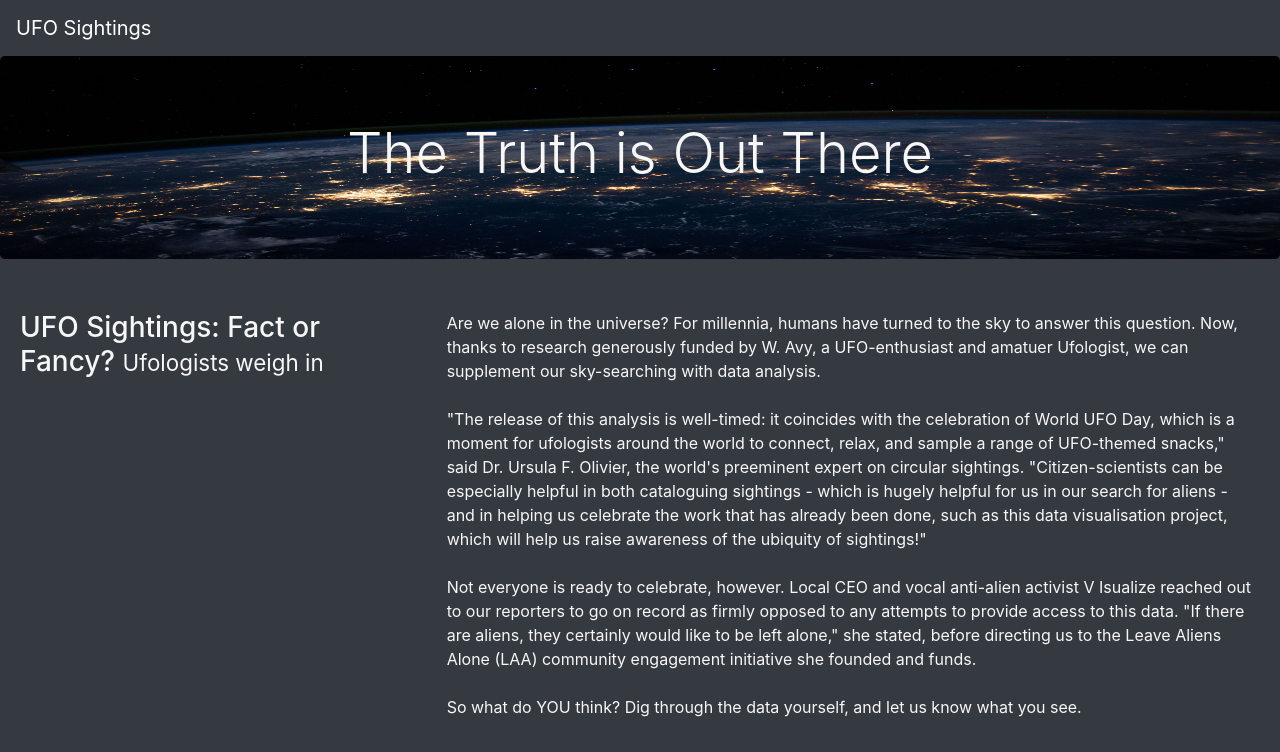
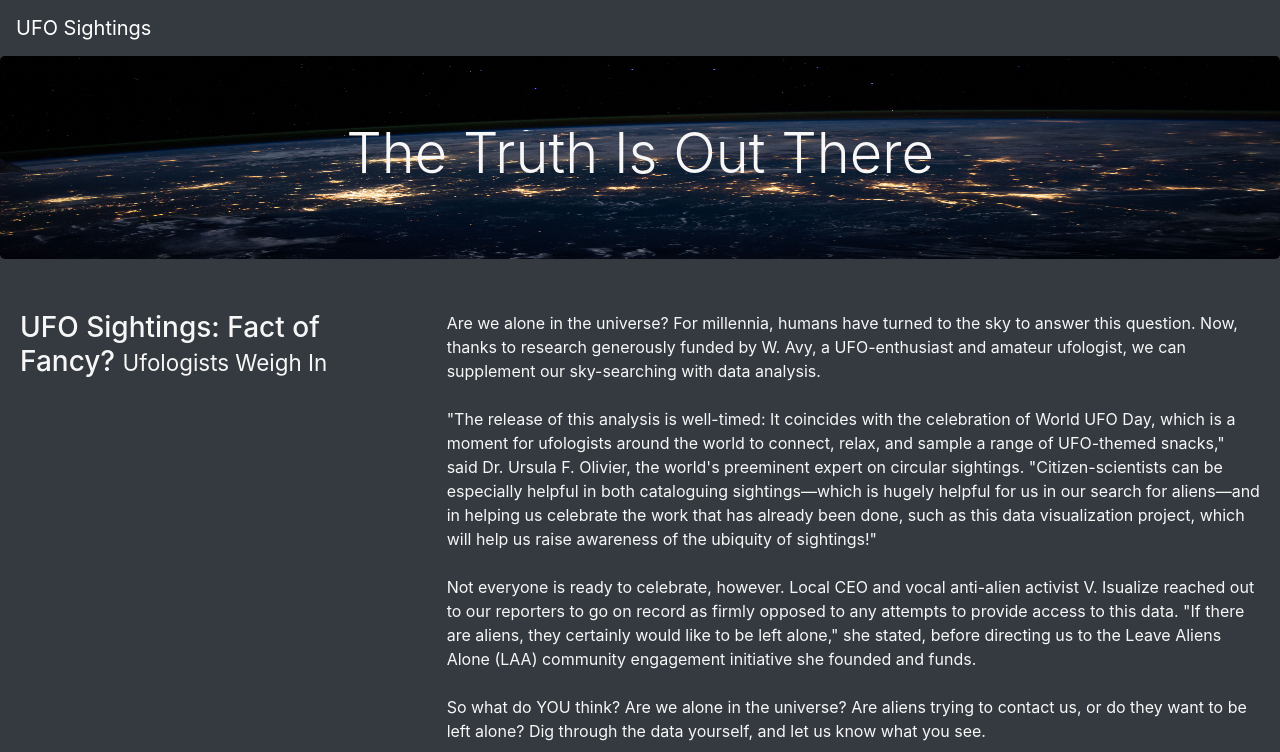
Before and after one commit to Al-Huneidi/UFOs, a plain HTML site: page index.html in a window 1280 px wide. Shown: the top 752 px of the page. Drawn offline with nearby package versions, Linux system fonts and the light colour scheme.

Commit message:
Upload updated index.html
Final index.html file

```diff
--- a/index.html
+++ b/index.html
@@ -1,66 +1,51 @@
 <!DOCTYPE html>
 <html lang="en">
 <head>
-    <meta charset="UTF-8" />
-    <meta name="viewport" content="width=device-width, initial-scale=1.0" />
-    <meta http-equiv="X-UA-Compatible" content="ie=edge" />
+    <meta charset="UTF-8">
+    <meta name="viewport" content="width=device-width, initial-scale=1.0">
     <title>UFO Finder</title>
     <link
       rel="stylesheet"
       href="https://maxcdn.bootstrapcdn.com/bootstrap/4.0.0/css/bootstrap.min.css"
       integrity="sha384-Gn5384xqQ1aoWXA+058RXPxPg6fy4IWvTNh0E263XmFcJlSAwiGgFAW/dAiS6JXm"
-      crossorigin="anonymous"
-    />
-    <link rel="stylesheet" href="static/css/style.css" />
+      crossorigin="anonymous"/>
+    <link rel="stylesheet" href="static/css/style.css">
 </head>
-
     <body class="bg-dark">
       <div class="wrapper">
-      <!-- Navbar -->
         <nav class="navbar navbar-dark bg-dark navbar-expand-lg">
           <a class="navbar-brand" href="index.html">UFO Sightings</a>
         </nav>
-      <!-- Jumbotron -->
+
+      <!--Jumbotron Starts-->
         <div class="jumbotron">
-        <h1 class="display-4">The Truth is Out There</h1>
+          <h1 class="display-4">The Truth Is Out There </h1>
         </div>
 
-      <!-- Article title and paragraph -->
+      <!--Create container for Article Title and Paragraph-->
       <div class="container-fluid">
         <div class="row">
           <div class="col-md-4 article-title">
-            <h3>UFO Sightings: Fact or Fancy? <small>Ufologists weigh in</small></h3>
+            <h3>UFO Sightings: Fact of Fancy? <small>Ufologists Weigh In</small></h3>
           </div>
           <div class="col-md-8 article-p">
             <p>
-              Are we alone in the universe? For millennia, humans have turned to the sky to answer
-              this question. Now, thanks to research generously funded by W. Avy, a UFO-enthusiast
-              and amatuer Ufologist, we can supplement our sky-searching with data analysis. <br><br>"The
-              release of this analysis is well-timed: it coincides with the celebration of World UFO
-              Day, which is a moment for ufologists around the world to connect, relax, and sample a
-              range of UFO-themed snacks," said Dr. Ursula F. Olivier, the world's preeminent expert
-              on circular sightings. "Citizen-scientists can be especially helpful in both
-              cataloguing sightings - which is hugely helpful for us in our search for aliens - and
-              in helping us celebrate the work that has already been done, such as this data
-              visualisation project, which will help us raise awareness of the ubiquity of
-              sightings!"<br><br> Not everyone is ready to celebrate, however. Local CEO and vocal
-              anti-alien activist V Isualize reached out to our reporters to go on record as firmly
-              opposed to any attempts to provide access to this data. "If there are aliens, they
-              certainly would like to be left alone," she stated, before directing us to the Leave
-              Aliens Alone (LAA) community engagement initiative she founded and funds. <br><br>So what do
-              YOU think? Dig through the data yourself, and let us know what you see.
+              Are we alone in the universe? For millennia, humans have turned to the sky to answer this question. Now, thanks to research generously funded by W. Avy, a UFO-enthusiast and amateur ufologist, we can supplement our sky-searching with data analysis.<br>
+              <br>"The release of this analysis is well-timed: It coincides with the celebration of World UFO Day, which is a moment for ufologists around the world to connect, relax, and sample a range of UFO-themed snacks," said Dr. Ursula F. Olivier, the world's preeminent expert on circular sightings. "Citizen-scientists can be especially helpful in both cataloguing sightings—which is hugely helpful for us in our search for aliens—and in helping us celebrate the work that has already been done, such as this data visualization project, which will help us raise awareness of the ubiquity of sightings!"<br>
+              <br>Not everyone is ready to celebrate, however. Local CEO and vocal anti-alien activist V. Isualize reached out to our reporters to go on record as firmly opposed to any attempts to provide access to this data. "If there are aliens, they certainly would like to be left alone," she stated, before directing us to the Leave Aliens Alone (LAA) community engagement initiative she founded and funds.<br>
+              <br>So what do YOU think? Are we alone in the universe? Are aliens trying to contact us, or do they want to be left alone? Dig through the data yourself, and let us know what you see.
             </p>
           </div>
         </div>
       </div>
 
-      <!-- Filter -->
+      <!--Create a filter-->
       <div class="container-fluid">
         <div class="row">
           <div class="col-md-3">
             <form class="bg-dark">
               <p>Filter Search</p>
-              <ul class="list-group">
+              <ul class="list-group bg-dark">
                 <li class="list-group-item bg-dark">
                   <label for="datetime">Enter Date</label>
                   <input type="text" placeholder="1/10/2010" id="datetime" />
@@ -74,7 +59,7 @@
             </form>
           </div>
 
-          <!-- Table -->
+          <!--Table-->
           <div class="col-md-9">
             <table class="table table-striped">
               <thead>
@@ -94,8 +79,11 @@
         </div>
       </div>
     </div>
+
+    <!--Connect source files.-->
     <script src="https://cdnjs.cloudflare.com/ajax/libs/d3/4.11.0/d3.js"></script>
     <script src="static/js/data.js"></script>
     <script src="static/js/app.js"></script>
   </body>
+
 </html>
```
Lines whose indentation alone changed are shown as unchanged.
